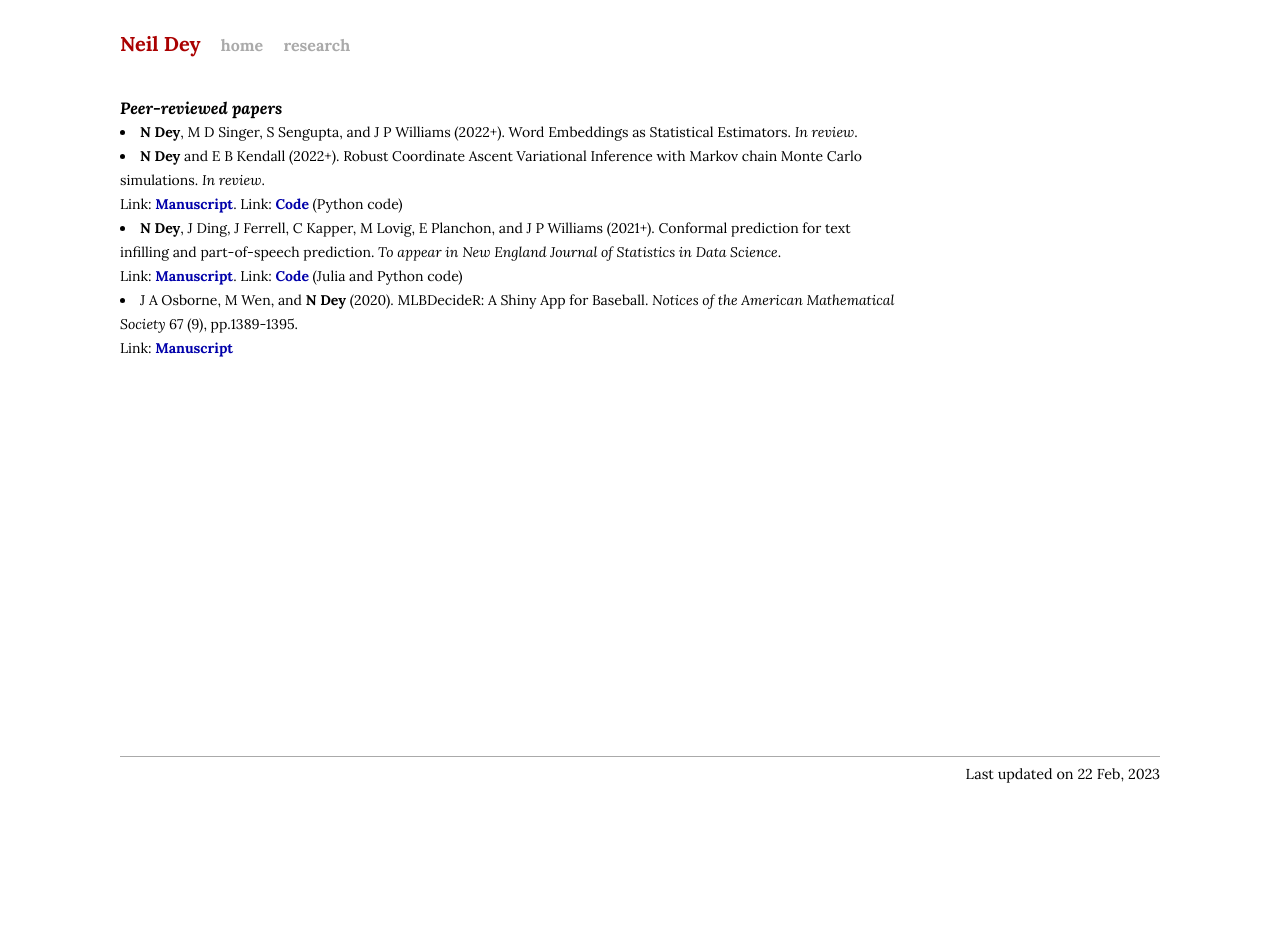
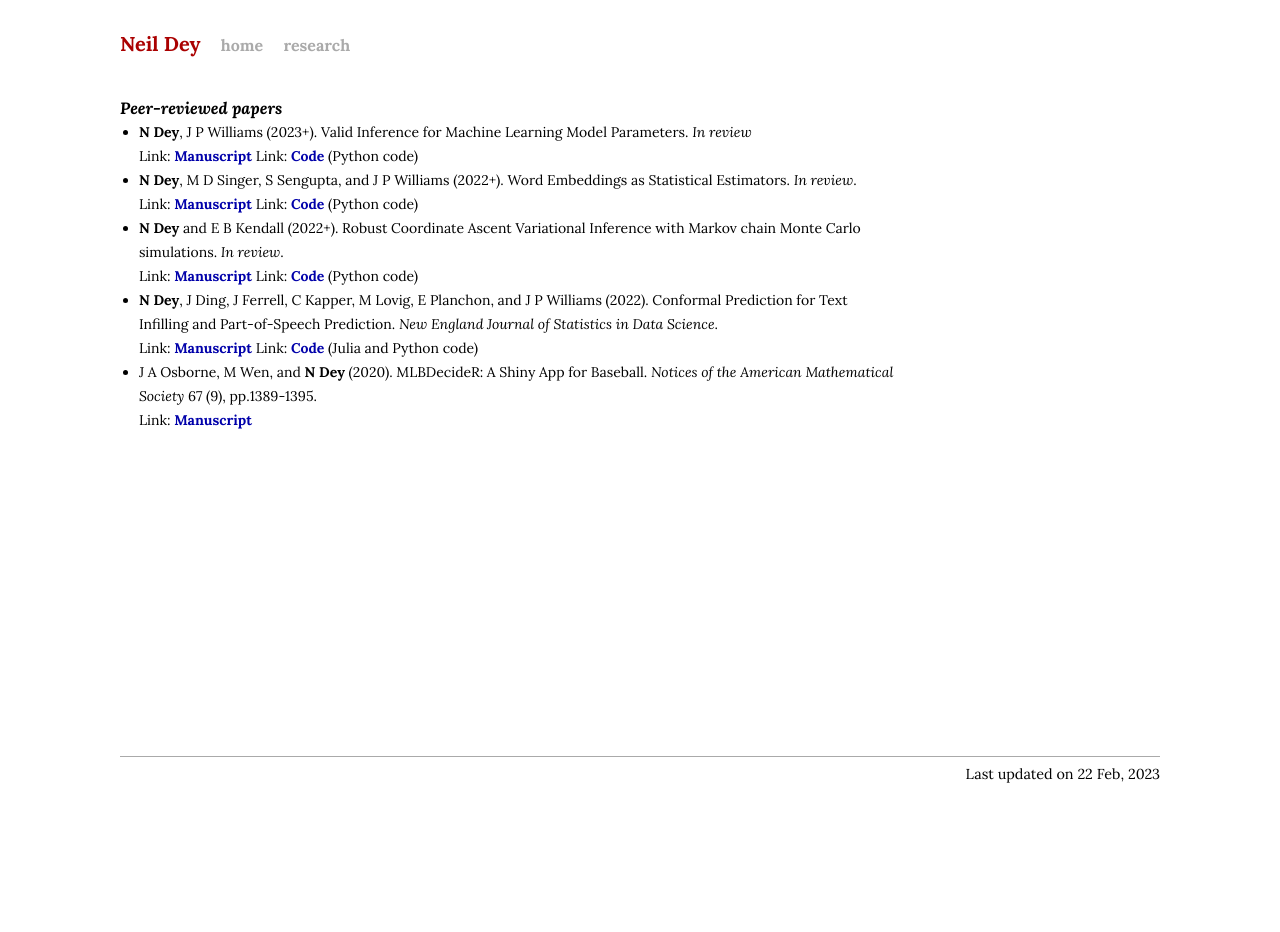
Before and after one commit to neil-dey/neil-dey.github.io, a Jekyll site: the page built from research.html, in a window 1280 px wide. Built offline with Jekyll 4.4.1, drawn with Linux system fonts in a browser that asks for light colours.

Commit message:
Update with ML Inference paper, update W2V with links, update CP with publication status

```diff
--- a/research.html
+++ b/research.html
@@ -4,17 +4,28 @@ title: Neil Dey | Research
 ---
 <h3><i>Peer-reviewed papers</i></h3>
 
+<ul>
+<li> <b>N Dey</b>, J P Williams (2023+). Valid Inference for Machine Learning Model Parameters. <i>In review</i>
+<br/>
+Link: <a href="https://arxiv.org/abs/2302.10840"><b>Manuscript</b></a>
+Link: <a href="https://github.com/neil-dey/valid-inference-ml-estimators"><b>Code</b></a> (Python code)
+</li>
+
 <li> <b>N Dey</b>, M D Singer, S Sengupta, and J P Williams (2022+). Word Embeddings as Statistical Estimators. <i>In review</i>.
+<br/>
+Link: <a href="https://arxiv.org/abs/2301.06710"><b>Manuscript</b></a>
+Link: <a href="https://github.com/neil-dey/word-embeddings-as-estimators"><b>Code</b></a> (Python code)
+</li>
 
 <li> <b>N Dey</b> and E B Kendall (2022+). Robust Coordinate Ascent Variational Inference with Markov chain Monte Carlo simulations. <i>In review</i>.
 <br/>
-Link: <a href="https://arxiv.org/abs/2203.12725"><b>Manuscript</b></a>.
+Link: <a href="https://arxiv.org/abs/2203.12725"><b>Manuscript</b></a>
 Link: <a href="https://github.com/neil-dey/robust-vi-mcmc"><b>Code</b></a> (Python code)
 </li>
 
-<li> <b>N Dey</b>, J Ding, J Ferrell, C Kapper, M Lovig, E Planchon, and J P Williams (2021+). Conformal prediction for text infilling and part-of-speech prediction. <i>To appear in New England Journal of Statistics in Data Science</i>.
+<li> <b>N Dey</b>, J Ding, J Ferrell, C Kapper, M Lovig, E Planchon, and J P Williams (2022). Conformal Prediction for Text Infilling and Part-of-Speech Prediction. <i>New England Journal of Statistics in Data Science</i>.
 <br/>
-Link: <a href="https://arxiv.org/pdf/2111.02592.pdf"><b>Manuscript</b></a>.
+Link: <a href="https://doi.org/10.51387/22-NEJSDS8"><b>Manuscript</b></a>
 Link: <a href="https://github.com/jackferrellncsu/drums-nlp-codesnapshot"><b>Code</b></a> (Julia and Python code)
 </li>
 
```
